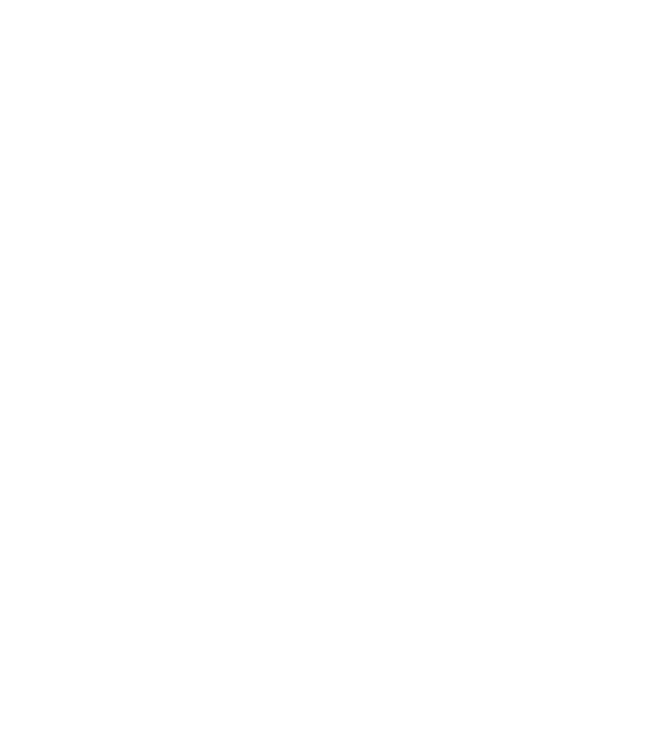
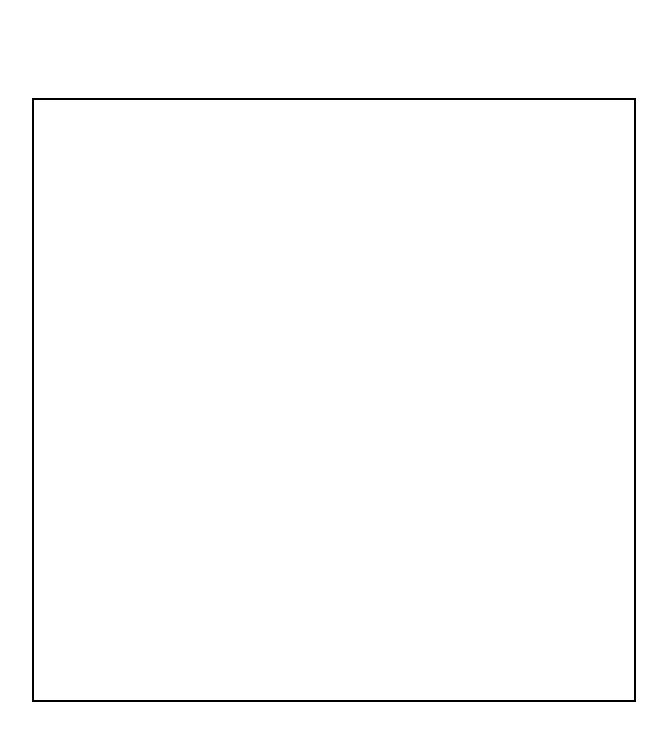
Before and after one commit to asr1097/Etch-a-Sketch, a plain HTML site: page index.html in a window 1280 px wide. Shown: the whole page, without its empty margins (306-973 px from the left). Drawn offline with Linux system fonts and the light colour scheme.

Commit message:
main part

```diff
--- /dev/null
+++ b/eas.css
@@ -0,0 +1,16 @@
+
+.container {
+    height: 600px;
+    width: 600px;
+    border-style: solid;
+    border-width: 2px;
+    margin: 0;
+    position: absolute;
+    top: 50%;
+    left: 50%;
+    transform: translate(-50%, -50%);
+}
+
+.black-square {
+    background-color: black;
+}
--- /dev/null
+++ b/eas.js
@@ -0,0 +1,22 @@
+let container = document.querySelector('.container');
+let rows = 16;
+let columns = 16;
+
+for (let i = 0; i < rows*columns; i++) {
+    let div = document.createElement('div');
+    div.classList.add('square');
+    container.appendChild(div);
+}
+
+container.style.cssText = `
+display: grid;
+grid-template-columns: repeat(16, 1fr);
+grid-template-rows: repeat(16, 1fr);
+`;
+
+let squares = document.querySelectorAll('.square');
+squares.forEach(square => square.addEventListener('mouseover', makeBlackSquare));
+
+function makeBlackSquare(event) {
+    event.target.classList.add('black-square');
+}
--- a/index.html
+++ b/index.html
@@ -2,10 +2,11 @@
 <html>
     <head>
         <title>Etch-a-Sketch</title>
+        <link rel="stylesheet" href="eas.css">
     </head>
     <body>
         <div class="container">
-
         </div>
     </body>
+    <script src='eas.js'></script>
 </html>
```
